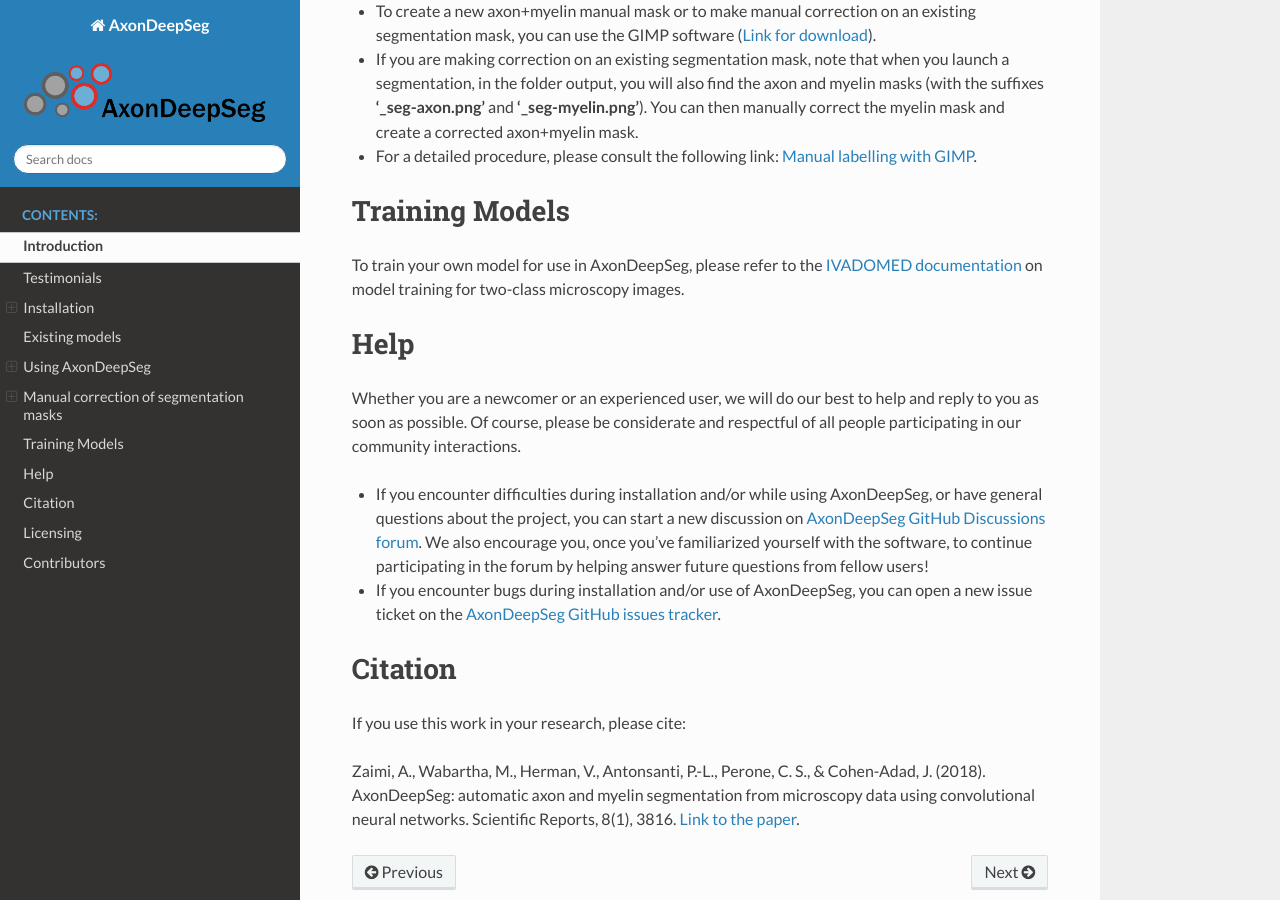
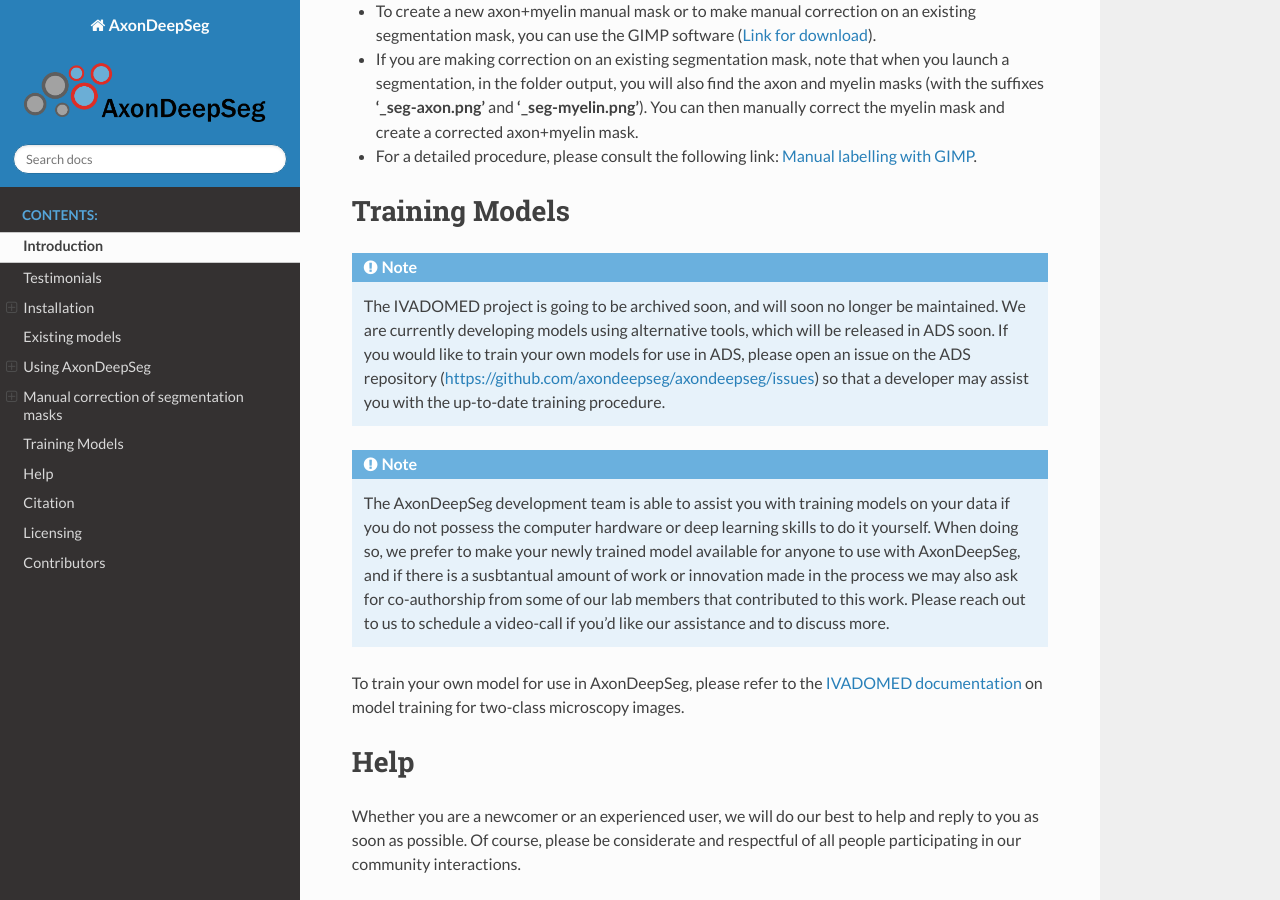
Before and after one commit to axondeepseg/axondeepseg, a Sphinx documentation site: the page built from docs/source/documentation.rst, in a window 1280 px wide and 900 px high, scrolled down 21288 px. Built offline with Sphinx 7.4.7 and the Read the Docs theme 2.0.0, drawn with Linux system fonts in a browser that asks for light colours.

Commit message:
Update docs with IVADOMED archive & training assistance

```diff
--- a/docs/source/documentation.rst
+++ b/docs/source/documentation.rst
@@ -705,6 +705,10 @@ GIMP software
 Training Models
 ===============
 
+.. NOTE :: The IVADOMED project is going to be archived soon, and will soon no longer be maintained. We are currently developing models using alternative tools, which will be released in ADS soon. If you would like to train your own models for use in ADS, please open an issue on the ADS repository (https://github.com/axondeepseg/axondeepseg/issues) so that a developer may assist you with the up-to-date training procedure.
+
+.. NOTE :: The AxonDeepSeg development team is able to assist you with training models on your data if you do not possess the computer hardware or deep learning skills to do it yourself. When doing so, we prefer to make your newly trained model available for anyone to use with AxonDeepSeg, and if there is a susbtantual amount of work or innovation made in the process we may also ask for co-authorship from some of our lab members that contributed to this work. Please reach out to us to schedule a video-call if you'd like our assistance and to discuss more.
+
 To train your own model for use in AxonDeepSeg, please refer to the `IVADOMED documentation <https://ivadomed.org/tutorials/two_class_microscopy_seg_2d_unet.html>`_ on model training for two-class microscopy images.
 
 Help
```
